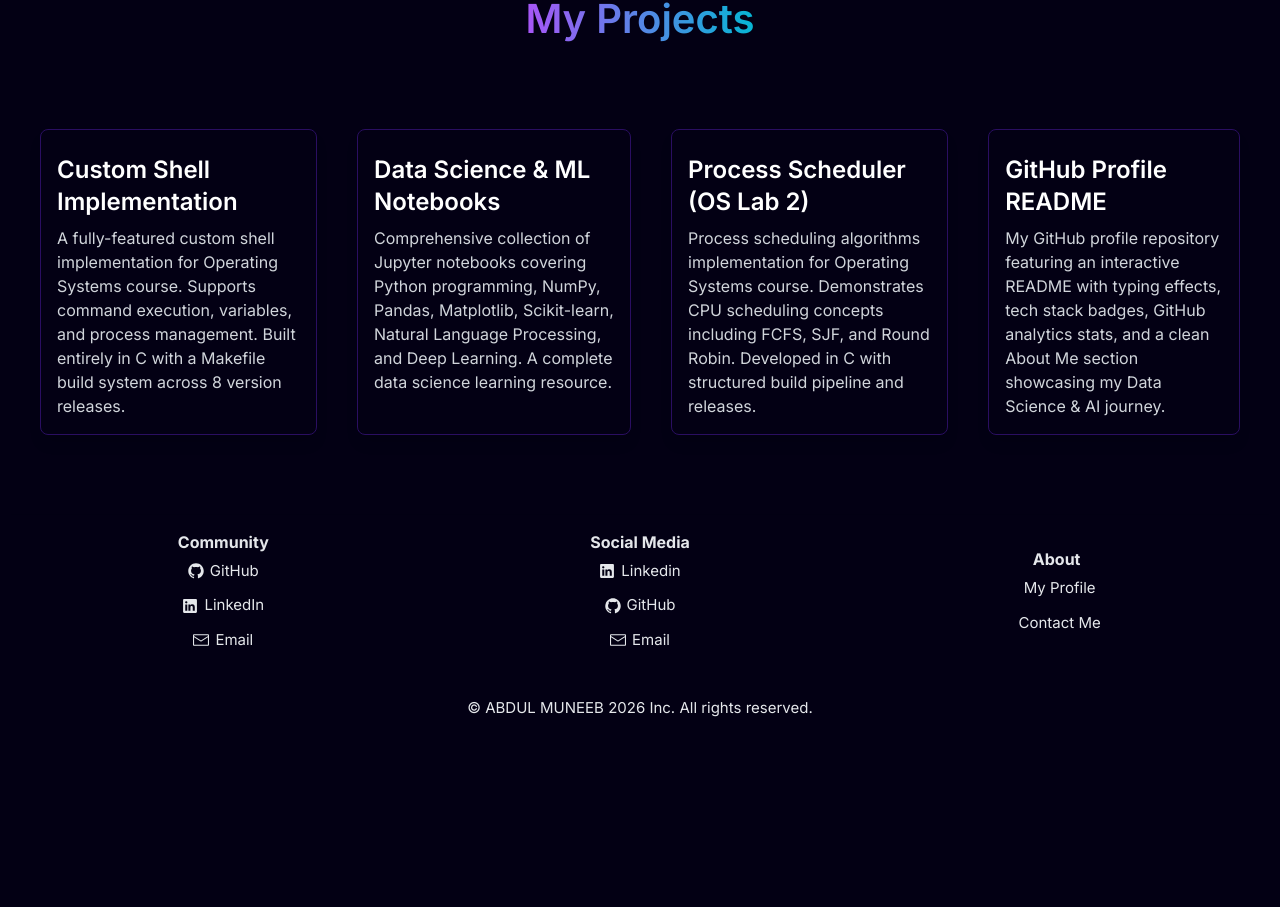
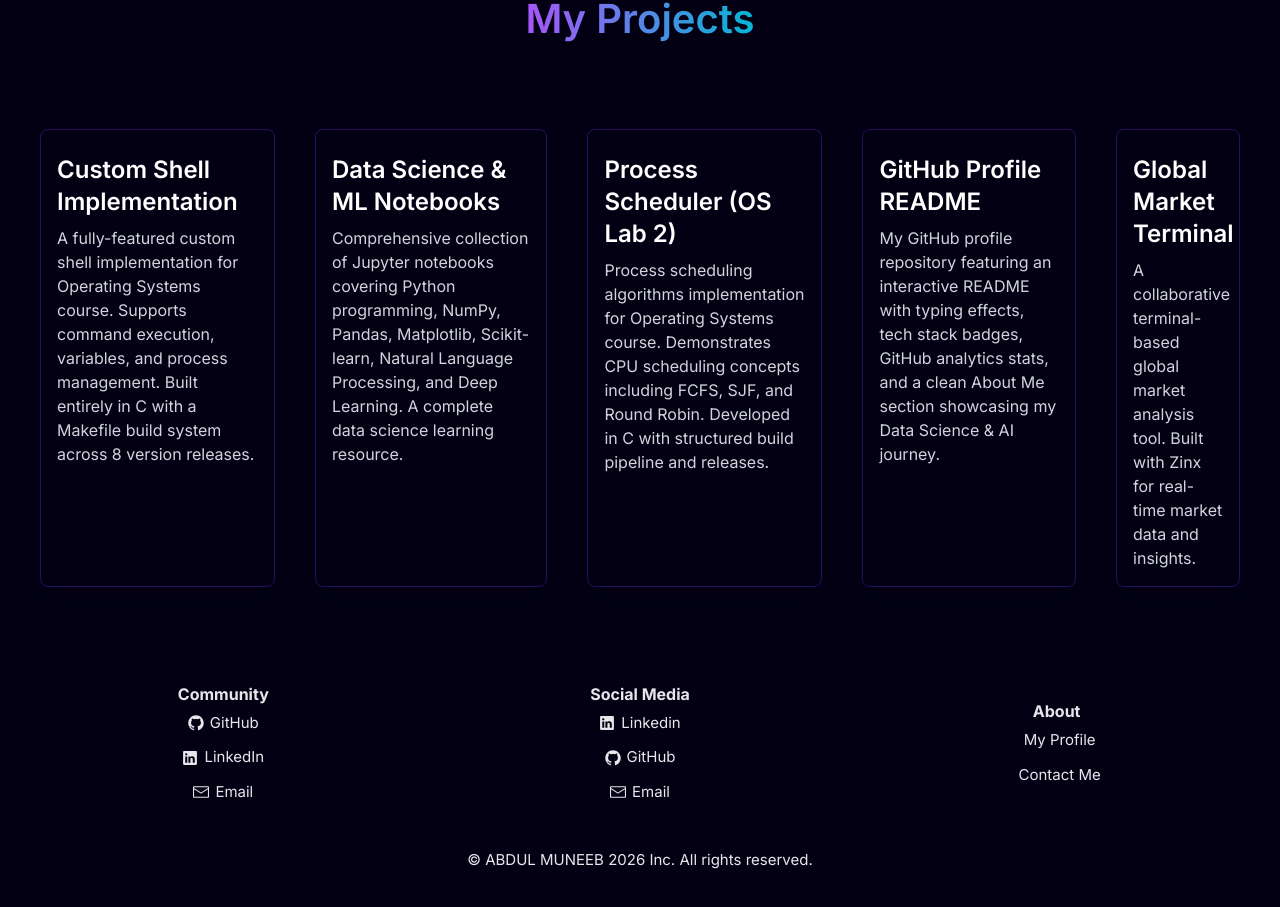
Before and after one commit to muneeb-x/portfolio, a Next.js app: page / in a window 1280 px wide. Shown: the part 2700-3607 px from the top of the page. Before the commit the page ends 3465 px from the top, so only its background shows below. Built offline with nearby package versions, Linux system fonts and the light colour scheme; a web font is replaced by a local one.

Commit message:
Add Global Market Terminal collab project

```diff
--- a/constants/index.ts
+++ b/constants/index.ts
@@ -241,6 +241,13 @@ export const PROJECTS = [
     image: "/projects/project-1.png",
     link: "https://github.com/muneeb-x/muneeb-x",
   },
+  {
+    title: "Global Market Terminal",
+    description:
+      "A collaborative terminal-based global market analysis tool. Built with Zinx for real-time market data and insights.",
+    image: "/projects/project-2.png",
+    link: "https://github.com/Zin-7045/global-market-terminal",
+  },
 ] as const;
 
 export const FOOTER_DATA = [
```
